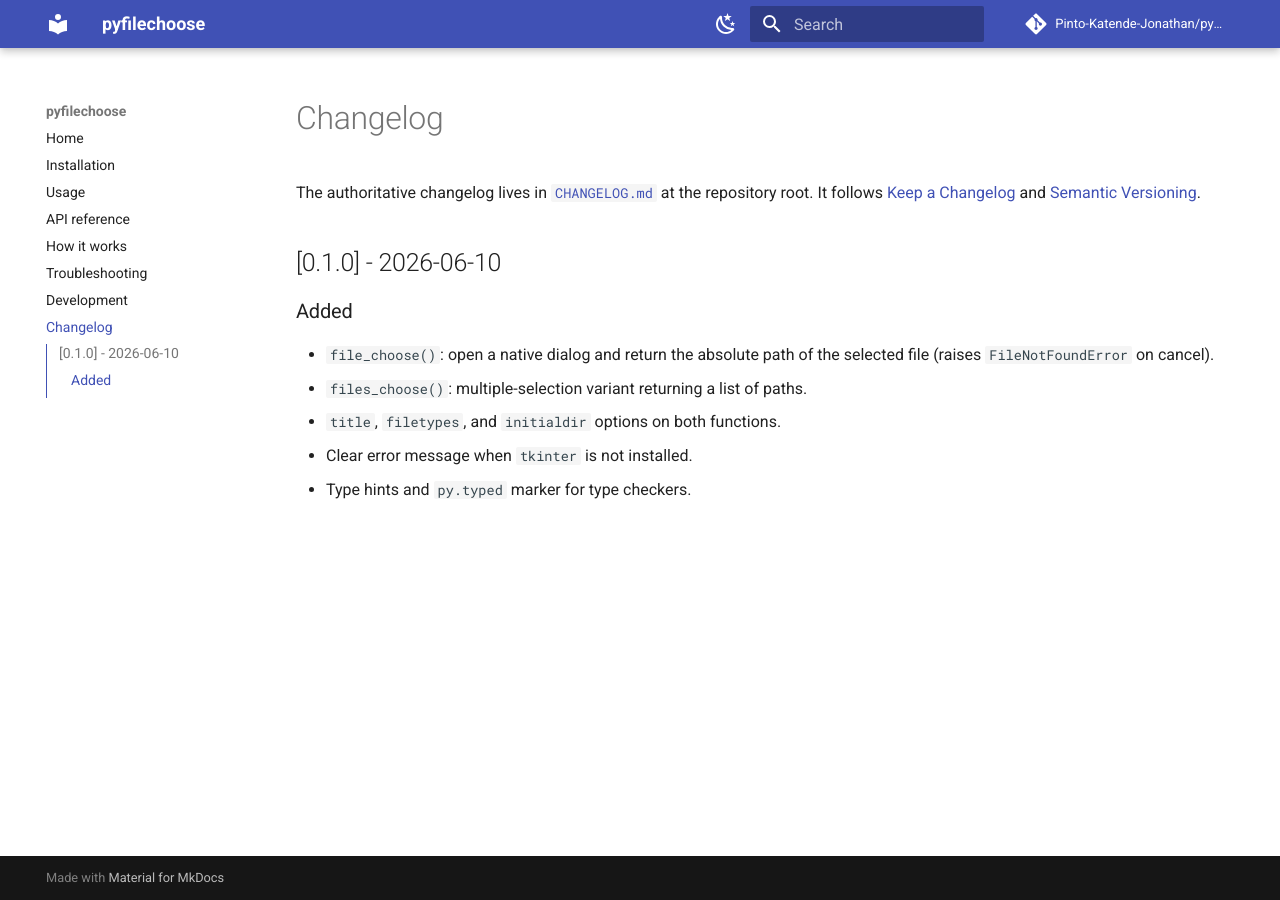
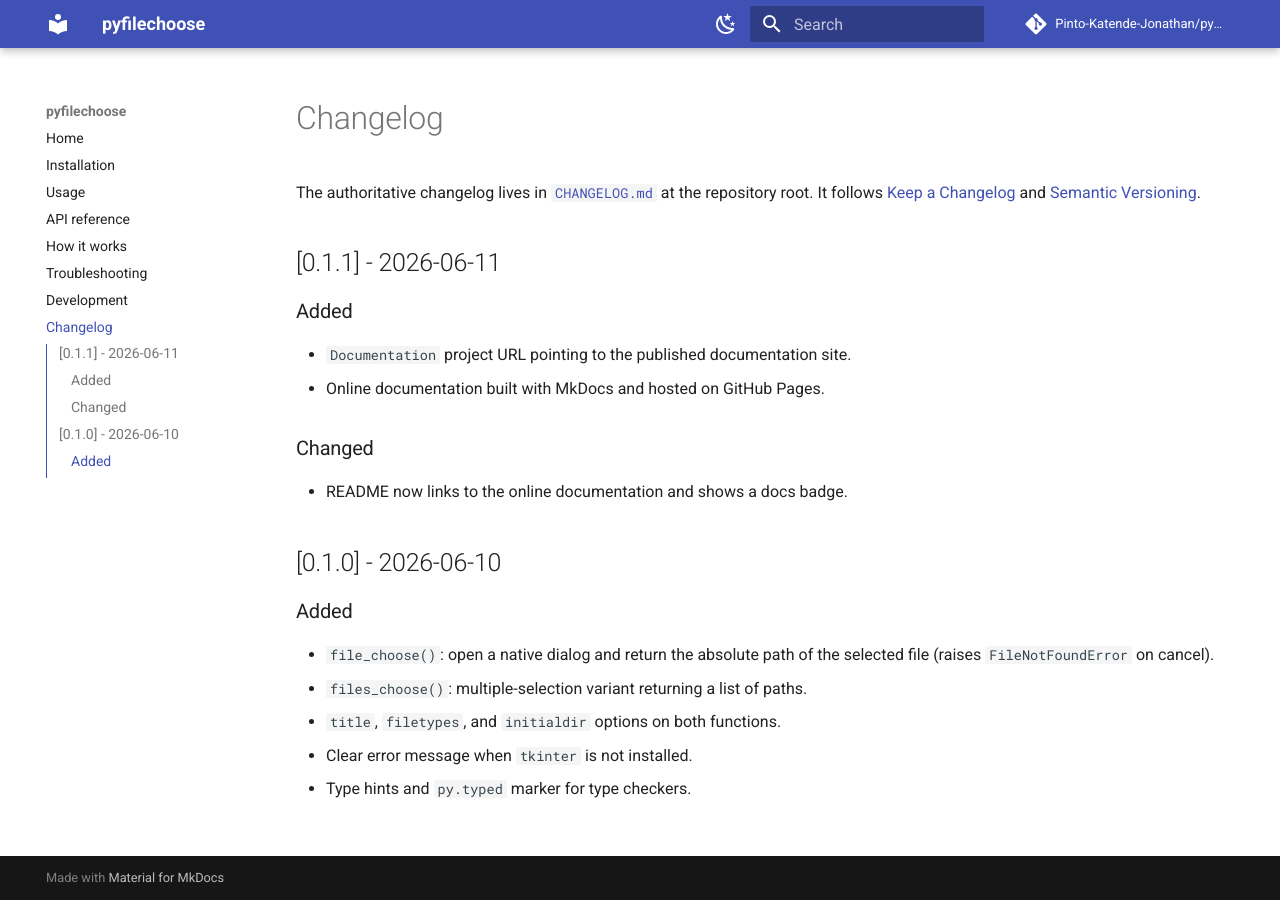
Before and after one commit to Pinto-Katende-Jonathan/pyfilechoose, an MkDocs documentation site: the page built from docs/changelog.md, in a window 1280 px wide. Built offline with MkDocs 1.6.1 and Material for MkDocs 9.7.7, drawn with Linux system fonts in a browser that asks for light colours; comment, search, counter and statistics services are not loaded.

Commit message:
release: v0.1.1

```diff
--- a/docs/changelog.md
+++ b/docs/changelog.md
@@ -5,6 +5,15 @@ The authoritative changelog lives in
 at the repository root. It follows
 [Keep a Changelog](https://keepachangelog.com/en/1.1.0/) and
 [Semantic Versioning](https://semver.org/spec/v2.0.0.html).
+
+## [0.1.1] - 2026-06-11
+
+### Added
+- `Documentation` project URL pointing to the published documentation site.
+- Online documentation built with MkDocs and hosted on GitHub Pages.
+
+### Changed
+- README now links to the online documentation and shows a docs badge.
 
 ## [0.1.0] - 2026-06-10
 
--- a/pyproject.toml
+++ b/pyproject.toml
@@ -4,7 +4,7 @@ build-backend = "setuptools.build_meta"
 
 [project]
 name = "pyfilechoose"
-version = "0.1.0"
+version = "0.1.1"
 description = "A simple replication of R's file.choose() for Python."
 readme = "README.md"
 requires-python = ">=3.8"
--- a/src/pyfilechoose/__init__.py
+++ b/src/pyfilechoose/__init__.py
@@ -9,4 +9,4 @@ Open a native file-selection dialog and get back an absolute path:
 from .core import file_choose, files_choose
 
 __all__ = ["file_choose", "files_choose"]
-__version__ = "0.1.0"
+__version__ = "0.1.1"
```
Also changed, not shown: CHANGELOG.md (+9 -0 lines).
